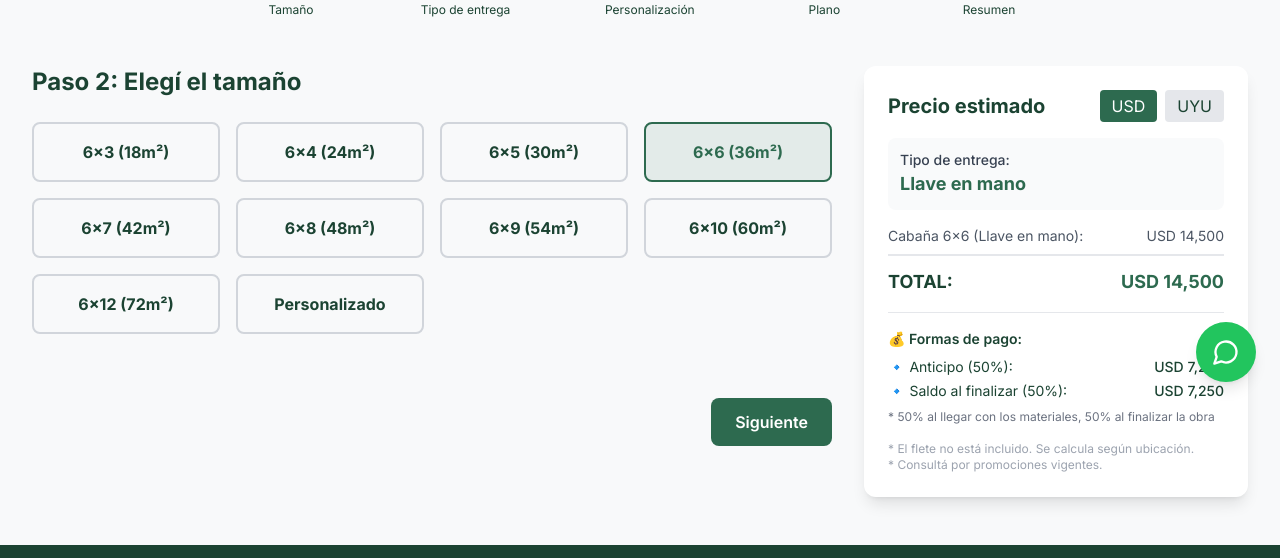
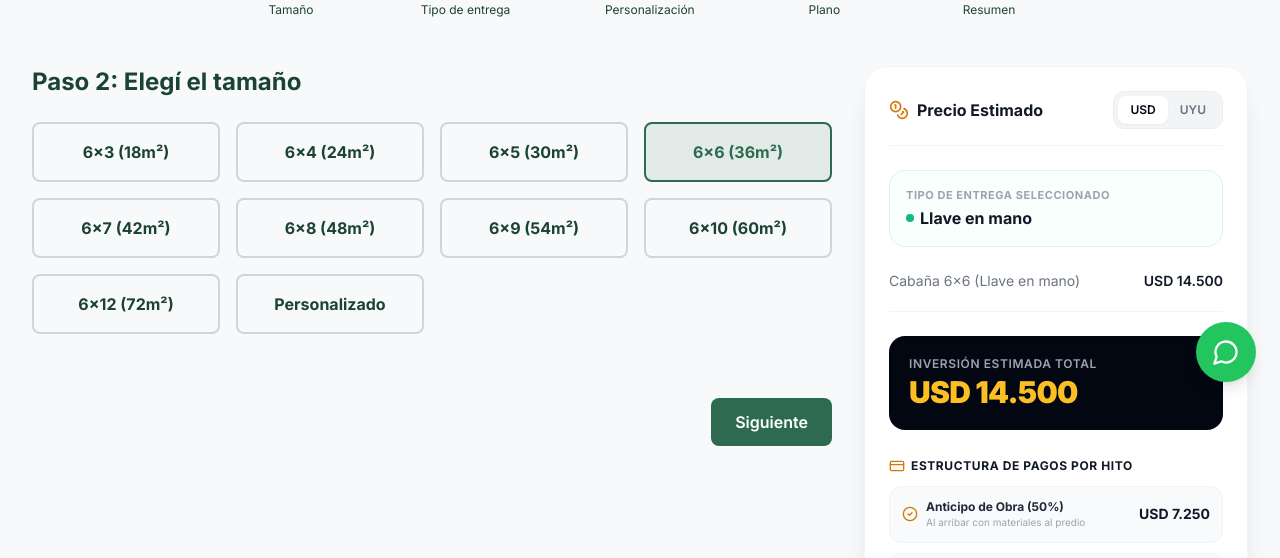
Before and after one commit to olivertborges/Cabanas, a Next.js app: page /configurador in a window 1280 px wide. Shown: the part 394-952 px from the top of the page. Built offline with nearby package versions, Linux system fonts and the light colour scheme; no server answers.

Commit message:
Actualizar PriceBreakDown.tsx

```diff
--- a/components/configurator/PriceBreakDown.tsx
+++ b/components/configurator/PriceBreakDown.tsx
@@ -1,6 +1,7 @@
 'use client'
 
 import { PriceBreakDown as PriceBreakdownType } from '@/utils/priceCalculator'
+import { Coins, CreditCard, ShieldAlert, CheckCircle2, Info } from 'lucide-react'
 
 interface PriceBreakdownProps {
   prices: PriceBreakdownType
@@ -23,10 +24,16 @@ export default function PriceBreakDown({
   finishType,
   size
 }: PriceBreakdownProps) {
-  const displayTotal = currency === 'USD' ? totalUSD : totalUYU
-  const currencySymbol = currency === 'USD' ? 'USD' : '$U'
+  // Moneda activa
+  const isUSD = currency === 'USD'
+  const displayTotal = isUSD ? totalUSD : totalUYU
+  const currencySymbol = isUSD ? 'USD' : '$U'
 
   const finishName = finishType === 'llave_en_mano' ? 'Llave en mano' : 'Semiterminada'
+
+  // SOLUCCIÓN AL BUG: El cálculo base de las formas de pago ahora responde dinámicamente al total de la moneda activa
+  const initialPayment = displayTotal * 0.5
+  const finalPayment = displayTotal * 0.5
 
   const items = [
     { label: `Cabaña ${size} (${finishName})`, value: prices.base, alwaysShow: true },
@@ -39,27 +46,31 @@ export default function PriceBreakDown({
     { label: '🍳 Cocina completa (semiterminada)', value: prices.cocinaExtra },
   ]
 
-  // Calcular anticipo (50%)
-  const initialPayment = totalUSD * 0.5
-  const finalPayment = totalUSD * 0.5
+  return (
+    <div className="bg-white border border-gray-100 rounded-3xl p-6 shadow-xl sticky top-24 space-y-6">
 
-  return (
-    <div className="bg-white rounded-xl shadow-lg p-6 sticky top-24">
-      <div className="flex justify-between items-center mb-4">
-        <h3 className="text-xl font-bold">Precio estimado</h3>
-        <div className="flex gap-2">
+      {/* Encabezado y Selector de Moneda (Estilo Tabs Premium) */}
+      <div className="flex justify-between items-center border-b border-gray-100 pb-4">
+        <h3 className="font-bold text-gray-900 text-base flex items-center gap-2">
+          <Coins className="w-5 h-5 text-amber-600" /> Precio Estimado
+        </h3>
+        <div className="flex bg-gray-100 p-1 rounded-xl border border-gray-200/50">
           <button
             onClick={() => setCurrency('USD')}
-            className={`px-3 py-1 rounded ${
-              currency === 'USD' ? 'bg-primary text-white' : 'bg-gray-200'
+            className={`px-3 py-1.5 rounded-lg text-xs font-semibold transition-all duration-200 ${
+              isUSD
+                ? 'bg-white text-gray-950 shadow-sm'
+                : 'text-gray-500 hover:text-gray-900'
             }`}
           >
             USD
           </button>
           <button
             onClick={() => setCurrency('UYU')}
-            className={`px-3 py-1 rounded ${
-              currency === 'UYU' ? 'bg-primary text-white' : 'bg-gray-200'
+            className={`px-3 py-1.5 rounded-lg text-xs font-semibold transition-all duration-200 ${
+              !isUSD
+                ? 'bg-amber-600 text-white shadow-sm'
+                : 'text-gray-500 hover:text-gray-900'
             }`}
           >
             UYU
@@ -67,71 +78,110 @@ export default function PriceBreakDown({
         </div>
       </div>
 
-      <div className="mb-4 p-3 bg-gray-50 rounded-lg">
-        <p className="text-sm font-medium text-gray-700">Tipo de entrega:</p>
-        <p className="text-lg font-bold text-primary">{finishName}</p>
+      {/* Info de Entrega Contextualizada */}
+      <div className={`p-4 rounded-2xl border transition-colors duration-300 ${
+        finishType === 'llave_en_mano'
+          ? 'bg-emerald-50/[0.3] border-emerald-100'
+          : 'bg-blue-50/[0.3] border-blue-100'
+      }`}>
+        <span className="text-[11px] font-bold uppercase tracking-wider text-gray-400 block mb-0.5">Tipo de entrega seleccionado</span>
+        <div className="flex items-center gap-1.5">
+          <div className={`w-2 h-2 rounded-full ${finishType === 'llave_en_mano' ? 'bg-emerald-500' : 'bg-blue-500'}`} />
+          <p className="text-base font-bold text-gray-900">{finishName}</p>
+        </div>
         {finishType === 'semiterminada' && (
-          <p className="text-xs text-gray-500 mt-1">
-            * Sin instalaciones eléctricas, sanitarias ni pintura
+          <p className="text-xs text-blue-700/80 mt-1 font-medium">
+            * Retira instalaciones eléctricas, sanitarias y esquemas de pintura.
           </p>
         )}
       </div>
 
-      <div className="space-y-2 mb-4">
+      {/* Desglose de Items */}
+      <div className="space-y-2.5 text-sm border-b border-gray-100 pb-5">
         {items.map((item, index) => {
-          const value = currency === 'USD' ? item.value : item.value * exchangeRate
+          // Si es USD usa el valor base, si es UYU lo multiplica matemáticamente en caliente
+          const value = isUSD ? item.value : item.value * exchangeRate
           if (value === 0 && !item.alwaysShow) return null
+
           return (
-            <div key={index} className="flex justify-between text-gray-600 text-sm">
-              <span>{item.label}:</span>
-              <span>{currencySymbol} {Math.round(value).toLocaleString()}</span>
+            <div key={index} className="flex justify-between items-start text-gray-600 group">
+              <span className="text-gray-500 group-hover:text-gray-900 transition-colors">{item.label}</span>
+              <span className="font-semibold text-gray-900 whitespace-nowrap">
+                {currencySymbol} {Math.round(value).toLocaleString('es-UY')}
+              </span>
             </div>
           )
         })}
+      </div>
 
-        <div className="border-t-2 pt-3 mt-3">
-          <div className="flex justify-between font-bold text-lg">
-            <span>TOTAL:</span>
-            <span className="text-primary">{currencySymbol} {Math.round(displayTotal).toLocaleString()}</span>
+      {/* Cuadro de TOTAL IMPACTANTE */}
+      <div className="bg-gray-950 text-white p-5 rounded-2xl shadow-inner relative overflow-hidden">
+        <span className="text-xs font-semibold text-gray-400 block mb-0.5 uppercase tracking-wider">Inversión Estimada Total</span>
+        <div className="text-3xl font-black tracking-tight text-amber-400">
+          {currencySymbol} {Math.round(displayTotal).toLocaleString('es-UY')}
+        </div>
+        {!isUSD && (
+          <div className="text-[10px] text-gray-400 mt-1 border-t border-white/10 pt-1.5 flex justify-between">
+            <span>Cotización del dólar aplicada:</span>
+            <span className="font-medium text-amber-300">$U {exchangeRate.toFixed(2)}</span>
+          </div>
+        )}
+      </div>
+
+      {/* Cronograma / Formas de pago corregidas */}
+      <div className="space-y-3 pt-1">
+        <h4 className="text-xs font-bold text-gray-900 uppercase tracking-wider flex items-center gap-1.5">
+          <CreditCard className="w-4 h-4 text-amber-600" /> Estructura de Pagos por Hito
+        </h4>
+
+        <div className="space-y-2.5">
+          {/* Anticipo */}
+          <div className="p-3 bg-gray-50 border border-gray-100 rounded-xl flex items-center justify-between">
+            <div className="flex items-center gap-2">
+              <CheckCircle2 className="w-4 h-4 text-amber-600 flex-shrink-0" />
+              <div className="flex flex-col">
+                <span className="text-xs font-bold text-gray-800">Anticipo de Obra (50%)</span>
+                <span className="text-[10px] text-gray-400">Al arribar con materiales al predio</span>
+              </div>
+            </div>
+            <span className="text-sm font-bold text-gray-900 whitespace-nowrap">
+              {currencySymbol} {Math.round(initialPayment).toLocaleString('es-UY')}
+            </span>
+          </div>
+
+          {/* Saldo final */}
+          <div className="p-3 bg-gray-50 border border-gray-100 rounded-xl flex items-center justify-between">
+            <div className="flex items-center gap-2">
+              <CheckCircle2 className="w-4 h-4 text-emerald-600 flex-shrink-0" />
+              <div className="flex flex-col">
+                <span className="text-xs font-bold text-gray-800">Saldo Final (50%)</span>
+                <span className="text-[10px] text-gray-400">Contra entrega conforme de llaves</span>
+              </div>
+            </div>
+            <span className="text-sm font-bold text-gray-900 whitespace-nowrap">
+              {currencySymbol} {Math.round(finalPayment).toLocaleString('es-UY')}
+            </span>
           </div>
         </div>
       </div>
 
-      {/* Formas de pago */}
-      <div className="border-t pt-4 mt-4">
-        <p className="font-semibold text-sm mb-2">💰 Formas de pago:</p>
-        <div className="space-y-1 text-sm">
-          <div className="flex justify-between">
-            <span>🔹 Anticipo (50%):</span>
-            <span className="font-medium">{currencySymbol} {Math.round(initialPayment).toLocaleString()}</span>
+      {/* Alertas y Exclusiones */}
+      <div className="space-y-2 pt-2 border-t border-gray-100 text-[11px] leading-relaxed">
+        {finishType === 'semiterminada' && (
+          <div className="flex gap-2 p-2.5 bg-amber-500/[0.04] border border-amber-500/10 rounded-xl text-amber-800">
+            <ShieldAlert className="w-4 h-4 text-amber-600 flex-shrink-0 mt-0.5" />
+            <p><span className="font-bold">Módulo Semiterminado:</span> Excluye enhebrado eléctrico, cañerías sanitarias, pinturas y terminaciones finas.</p>
           </div>
-          <div className="flex justify-between">
-            <span>🔹 Saldo al finalizar (50%):</span>
-            <span className="font-medium">{currencySymbol} {Math.round(finalPayment).toLocaleString()}</span>
-          </div>
+        )}
+
+        <div className="flex gap-2 text-gray-400 px-1 pt-1">
+          <Info className="w-3.5 h-3.5 text-gray-300 flex-shrink-0 mt-0.5" />
+          <p>
+            El costo logístico de flete no se encuentra incluido (varía según la geolocalización de tu terreno). Consultá por promociones del mes.
+          </p>
         </div>
-        <p className="text-xs text-gray-500 mt-2">
-          * 50% al llegar con los materiales, 50% al finalizar la obra
-        </p>
       </div>
 
-      {currency === 'UYU' && (
-        <p className="text-xs text-gray-500 mt-2">
-          * Cotización del dólar: $U {exchangeRate.toFixed(2)}
-        </p>
-      )}
-
-      {finishType === 'semiterminada' && (
-        <p className="text-xs text-amber-600 mt-4 p-2 bg-amber-50 rounded">
-          ⚠️ La cabaña semiterminada NO incluye instalaciones eléctricas, sanitarias, pintura ni terminaciones finales.
-        </p>
-      )}
-
-      <p className="text-xs text-gray-400 mt-4">
-        * El flete no está incluido. Se calcula según ubicación.
-        <br />
-        * Consultá por promociones vigentes.
-      </p>
     </div>
   )
 }
```
